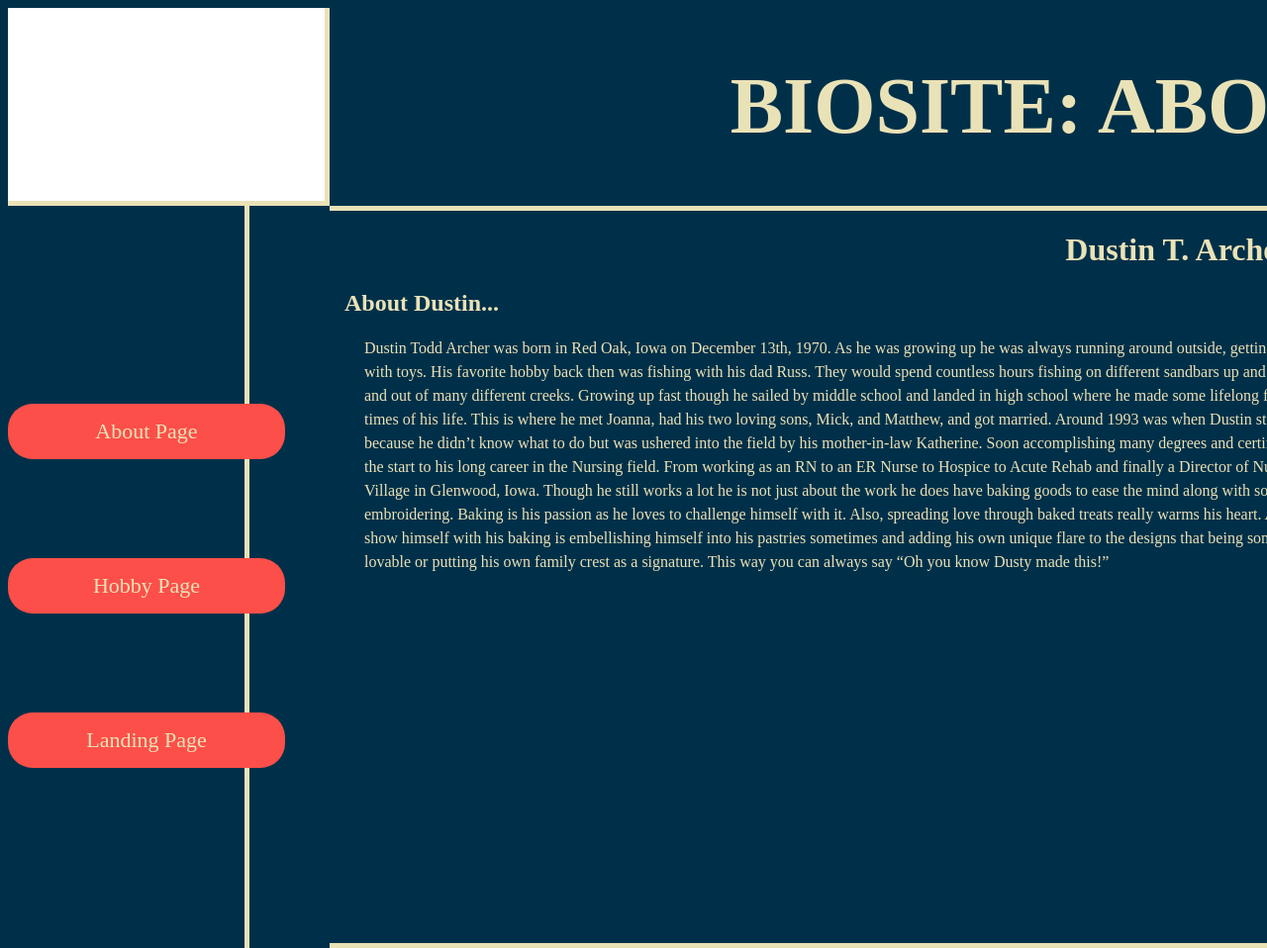
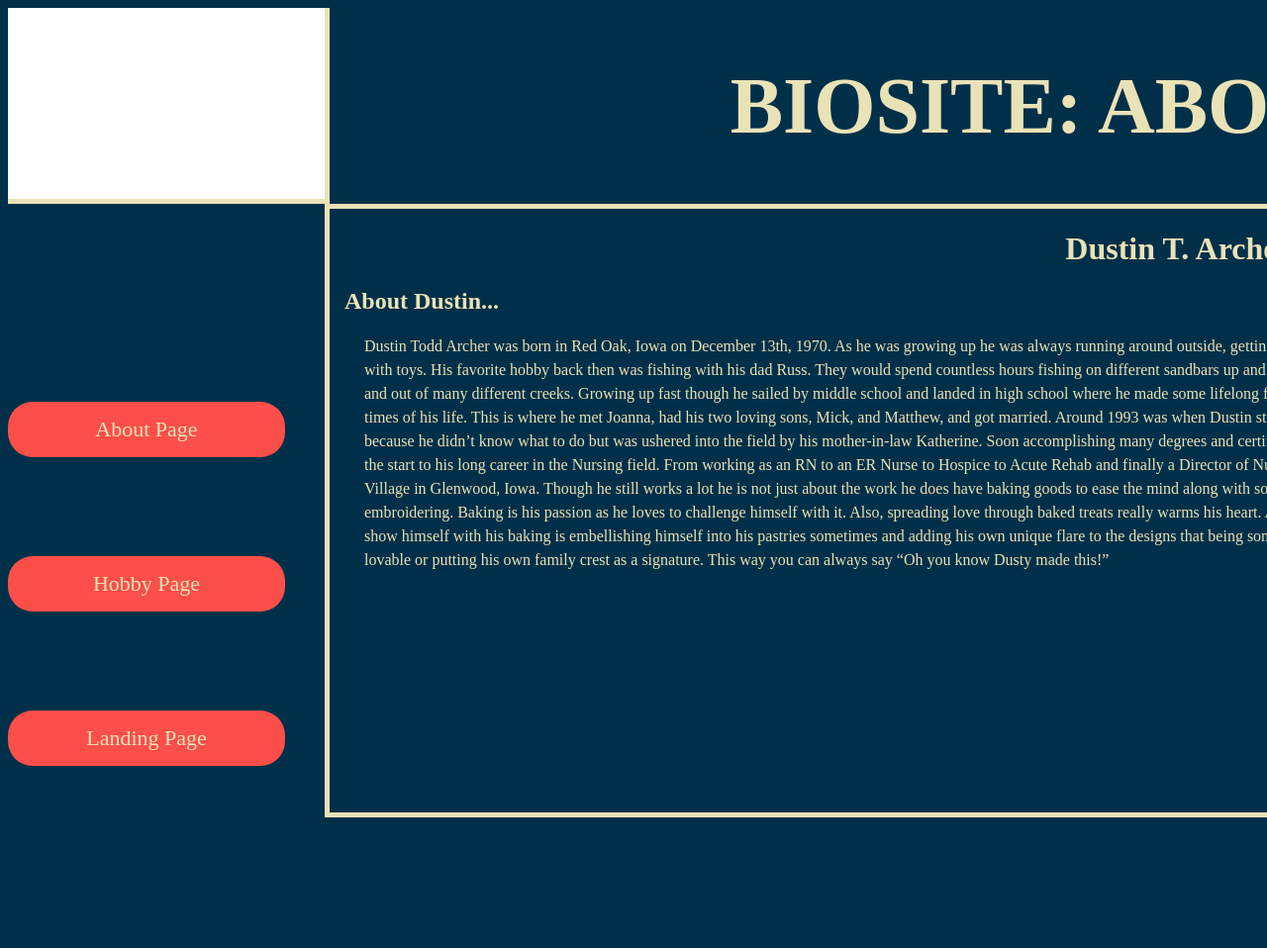
Before and after one commit to Archer1393/bioSite, a plain HTML site: page aboutPage.html in a window 1280 px wide. Shown: the top 958 px of the page at 99% size. After the commit the page ends 872 px from the top, so only its background shows below. Drawn offline with Linux system fonts and the light colour scheme.

Commit message:
"update"

```diff
--- a/site.css
+++ b/site.css
@@ -1,10 +1,3 @@
-.siteGrid {
-	display: grid;
-	grid-template-columns: 325px 1700px;
-	width: auto;
-	height: auto;
-}
-
 header {
 	font-size: 40px;
 }
@@ -20,10 +13,17 @@ h2 { color: #EAE2B7; }
 	box-sizing: border-box;
 }
 
+.siteGrid {
+	display: grid;
+	grid-template-columns: 325px 1700px;
+	width: auto;
+	height: auto;
+}
+
 .square {
 	background-color: white;
-	width: 325px;
-	height: 200px;
+	width: auto;
+	height: auto;
 	border-style: none solid solid none;
 	border-color: #EAE2B7;
 	border-width: 5px;
@@ -35,8 +35,8 @@ heading {
 }
 
 .navbarLeft {
-	height: 750px;
-	width: 75%;
+	width: auto;
+	height: auto;
 	border-style: none solid none none;
 	border-color: #EAE2B7;
 	border-width: 5px;
@@ -48,6 +48,8 @@ heading {
 	border-color: #EAE2B7;
 	border-width: 5px;
 	padding: 0 0 0 15px;
+	width: auto;
+	height: auto;
 }
 
 
```
